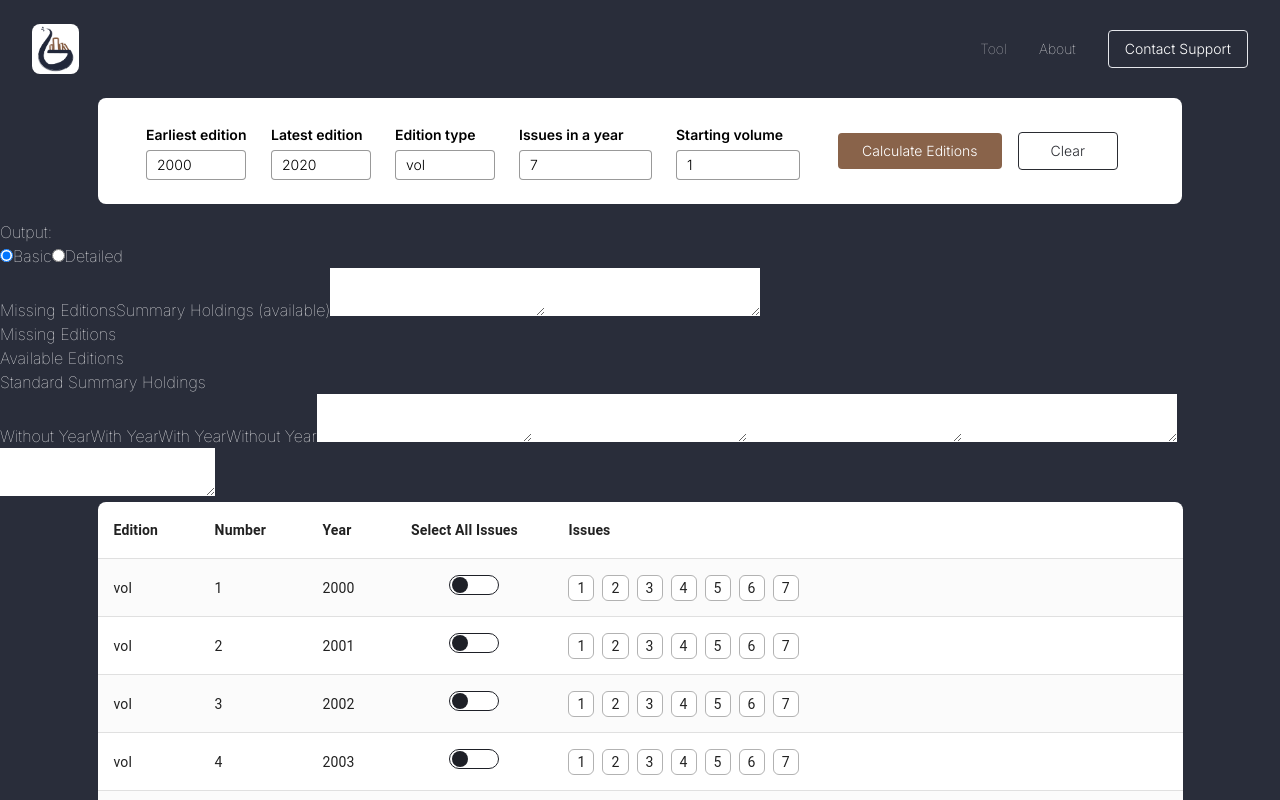
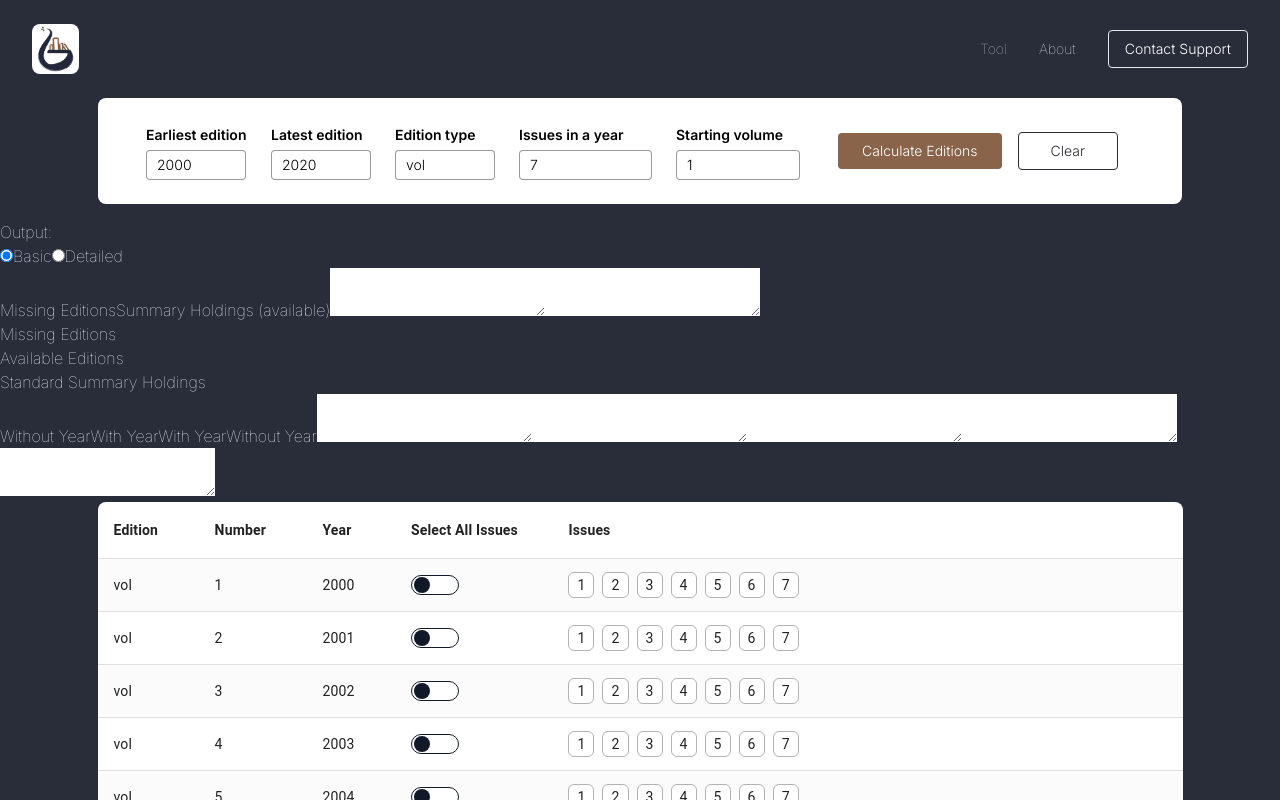
Before and after one commit to jjose14-Jacob-Jose/getSummaryHoldings, a Next.js app: page / in a window 1280 px wide. Both pictures are taken after a click on the button "Calculate Editions". Shown: the top 800 px of the page. Built offline with nearby package versions, Linux system fonts and the light colour scheme.

Commit message:
SCG_65-Replaced css file with tailwind css

```diff
--- a/src/components/EditionsTable.jsx
+++ b/src/components/EditionsTable.jsx
@@ -12,7 +12,6 @@ import TableCell, { tableCellClasses } from '@mui/material/TableCell';
 import TableContainer from '@mui/material/TableContainer';
 import TableHead from '@mui/material/TableHead';
 import TableRow from '@mui/material/TableRow';
-import './custom-switch.css';
 import { styled } from '@mui/material/styles';
 
 export default function EditionsTable({ editionRows }) {
@@ -138,11 +137,20 @@ export default function EditionsTable({ editionRows }) {
                                 <TableCell align="left" width="5%">
                                     {row.year}
                                 </TableCell>
-                                <TableCell align="center" width="10%">
+                                <TableCell align="middle" width="10%">
                                     <div
-                                        className={`custom-switch ${isRowSelected(row.rowId) ? 'checked' : ''}`}
+                                        className={`relative cursor-pointer w-12 h-5 ${
+                                            isRowSelected(row.rowId) ? 'bg-gray-900 border border-gray-900 rounded-2xl' : 'bg-white border border-gray-900 rounded-2xl'
+                                          }`}
                                         onClick={() => toggleRowSelection(row.rowId)}
-                                    ></div>
+                                    >
+                                        <div
+                                            className={`absolute w-4 h-4 rounded-full transform top-1/2 -translate-y-1/2
+                                             ${
+                                                isRowSelected(row.rowId) ? 'checked bg-white left-7'  : 'bg-gray-900 left-0.5'
+                                              } `}
+                                        ></div>
+                                    </div>
                                 </TableCell>
                                 <TableCell align="left" width="40%">
                                     <div className="flex gap-2">
--- a/src/components/custom-switch.css
+++ /dev/null
@@ -1,36 +0,0 @@
-/* custom-switch.css */
-.custom-switch {
-    display: inline-block;
-    width: 50px;
-    height: 20px;
-    position: relative;
-    cursor: pointer;
-    background-color: #fff; /* Background color for off state */
-    border: 1px solid #1E2027;
-    border-radius: 10px; /* Adjust the border radius */
-    transition: transform 2s, background-color 2s, left 2s;
-}
-
-  .custom-switch::before {
-    content: "";
-    position: absolute;
-    width: 16px;
-    height: 16px;
-    background-color: #1E2027;
-    border-radius: 50%;
-    top: 50%;
-    left: 2px;
-    transform: translateY(-50%);
-    transition: transform 2s, background-color 2s, left 2s;
-  }
-
-  .custom-switch.checked {
-    background-color: #1E2027; /* Background color for on state (black) */
-    border: 1px solid #1E2027;
-  }
-
-  .custom-switch.checked::before {
-    left: calc(62%); /* Adjust the circle's position */
-    background-color: #fff; /* Circle color for on state (white) */
-    transform: translateY(-50%);
-  }
```
